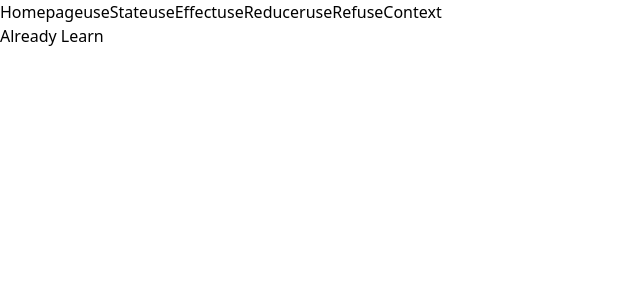
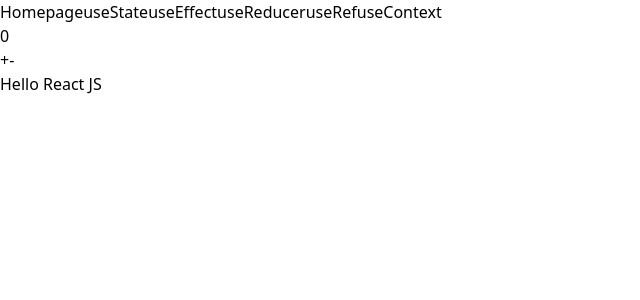
Before and after one commit to sohunz/react-hook, a React (Vite) app: page /usestate in a window 1280 px wide. Shown: the top 300 px of the page, without its empty margins (0-640 px from the left). Built offline with nearby package versions, Linux system fonts and the light colour scheme.

Commit message:
useState

```diff
--- a/src/components/Home.jsx
+++ b/src/components/Home.jsx
@@ -51,7 +51,7 @@ const Home = () => {
     return (
         <BrowserRouter>
             <header className="pb-5">
-                <div className="border-1 p-2 flex justify-start bg-slate-100">
+                <div className="border-1 p-2 flex flex-wrap justify-start bg-slate-100">
                     {routes.map((route, index) => {
                         return (
                             <Link
--- a/src/components/UseReducer.jsx
+++ b/src/components/UseReducer.jsx
@@ -1,7 +1,42 @@
+import { useReducer } from "react";
+
+
+
+const reducer = (state, action) => {
+    switch(action.type){
+        case "INCREMENT" :
+            return {count: state.count+1, showText: state.showText}
+        case "DECREMENT" :
+            return {count: state.count-1,  showText: !state.showText}
+        default:
+            return state
+    }
+}
+
+
+
 const UseReducer = () => {
+
+    const [state, dispatch] = useReducer(reducer, {count: 0, showText: true})
+
     return (
         <div>
-            <p>Hook useReducer</p>
+            <p>{count}</p>
+            <button
+                className="border py-1 px-3 m-1"
+                onClick={() => setCount(count + 1)}
+            >
+                +
+            </button>
+            <button
+                className="border py-1 px-3 m-1"
+                onClick={() => setCount(count - 1)}
+            >
+                -
+            </button>
+
+            {showText && <p>Hello React JS</p>}
+
         </div>
     );
 };
--- a/src/components/UseState.jsx
+++ b/src/components/UseState.jsx
@@ -1,7 +1,26 @@
+import { useState } from "react";
+
 const UseState = () => {
+    const [count, setCount] = useState(0);
+    const [showText, setShowText] = useState("Hello React JS");
+
     return (
         <div>
-            <p>Already Learn</p>
+            <p>{count}</p>
+            <button
+                className="border py-1 px-3 m-1"
+                onClick={() => setCount(count + 1)}
+            >
+                +
+            </button>
+            <button
+                className="border py-1 px-3 m-1"
+                onClick={() => setCount(count - 1)}
+            >
+                -
+            </button>
+
+            {showText && <p>Hello React JS</p>}
         </div>
     );
 };
```
